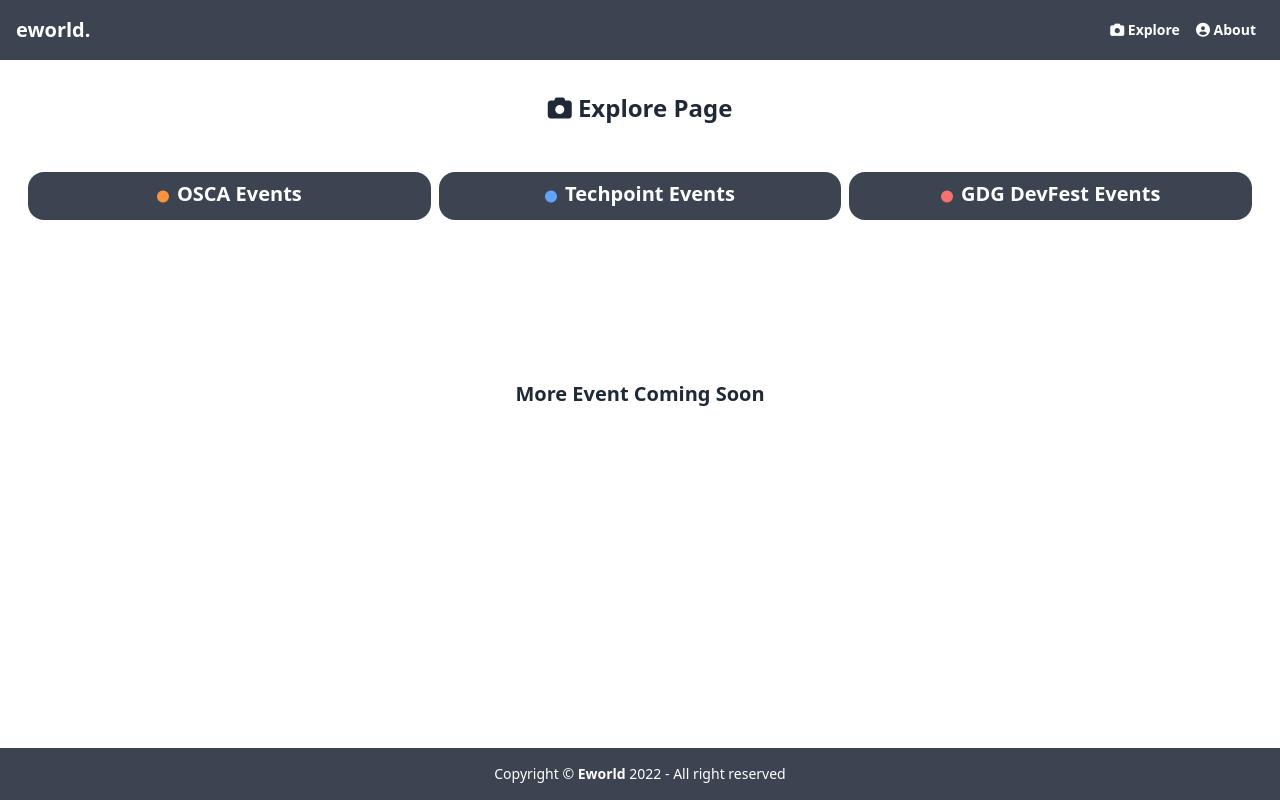
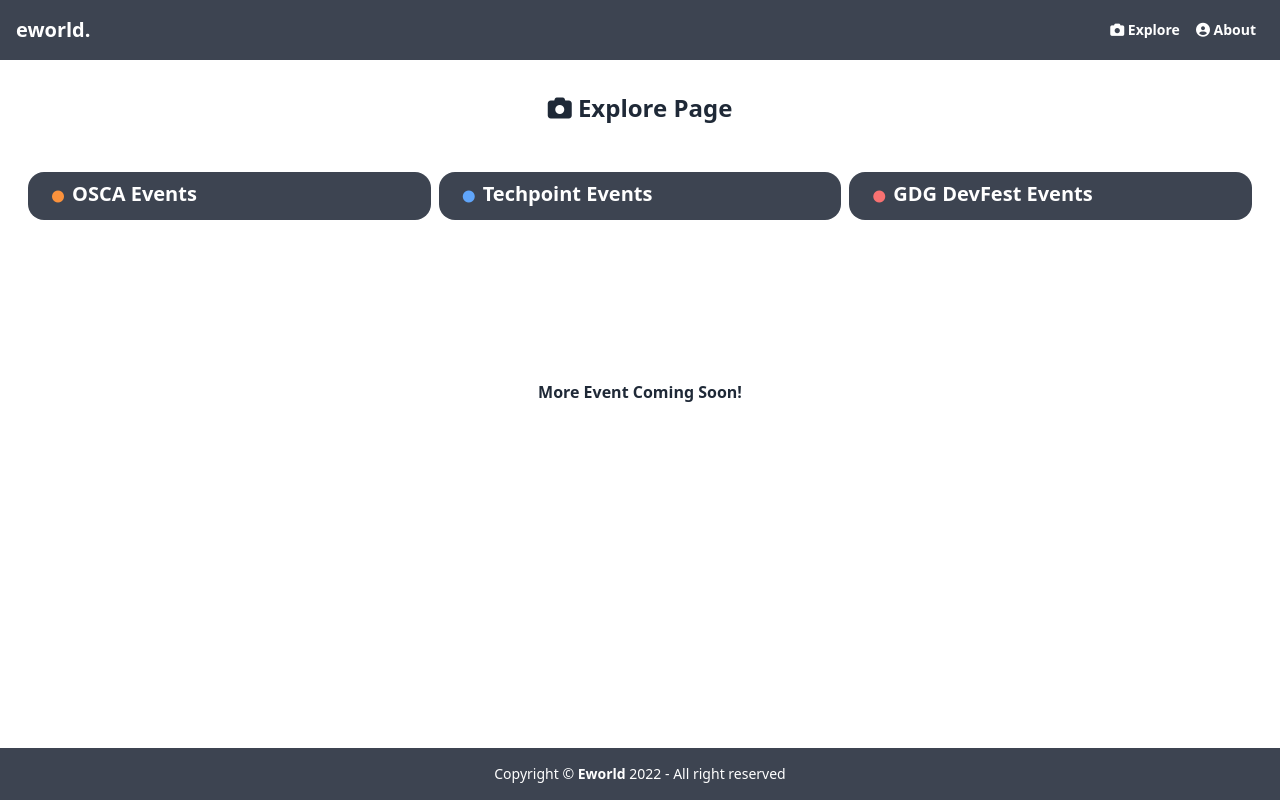
Before and after one commit to josephe44/Tech-event-portfolio, a React (Create React App) app: page /explore in a window 1280 px wide. Built offline with nearby package versions, Linux system fonts and the light colour scheme; no server answers.

Commit message:
added framer motion to the codebase

```diff
--- a/package.json
+++ b/package.json
@@ -9,6 +9,7 @@
     "@testing-library/user-event": "^13.5.0",
     "daisyui": "^2.15.0",
     "firebase": "^9.8.1",
+    "framer-motion": "^6.3.4",
     "react": "^18.1.0",
     "react-awesome-lightbox": "^1.8.1",
     "react-dom": "^18.1.0",
--- a/src/components/Spinner.jsx
+++ b/src/components/Spinner.jsx
@@ -1,4 +1,4 @@
-import spinner from '../assets/images/loading.gif'
+import spinner from '../assets/images/Spinner.gif'
 
 function Spinner() {
   return (
--- a/src/pages/AboutPage.jsx
+++ b/src/pages/AboutPage.jsx
@@ -1,12 +1,16 @@
+import { motion } from 'framer-motion'
+
 function AboutPage() {
   return (
     <div className="grid grid-cols-1 place-items-center mt-4">
       <div className="w-24 h-24 mx-auto">
-        <img
-          className="w-full rounded-full"
-          src="https://res.cloudinary.com/eworldtech/image/upload/c_scale,w_1024/v1653593839/oscafest%202022%20pictures/IMG_20220326_090350_2_uavsuf.jpg"
-          alt="about-img"
-        />
+        <motion.div whileHover={{ scale: 1.3 }} whileTap={{ scale: 0.9 }}>
+          <img
+            className="w-full rounded-full"
+            src="https://res.cloudinary.com/eworldtech/image/upload/c_scale,w_1024/v1653593839/oscafest%202022%20pictures/IMG_20220326_090350_2_uavsuf.jpg"
+            alt="about-img"
+          />
+        </motion.div>
       </div>
       <div className="mt-6 md:text-center sm:text-left lg:w-3/5">
         <h1 className="text-2xl font-bold mb-2">
--- a/src/pages/ExplorePage.jsx
+++ b/src/pages/ExplorePage.jsx
@@ -1,18 +1,35 @@
 import { Link } from 'react-router-dom'
+import { motion } from 'framer-motion'
 
 function ExplorePage() {
+  const bounceTransition = {
+    y: {
+      duration: 0.4,
+      yoyo: Infinity,
+      ease: "easeOut",
+    },
+    backgroundColor: {
+      duration: 0,
+      yoyo: Infinity,
+      ease: "easeOut",
+      repeatDelay: 0.8,
+    },
+  }
   return (
     <>
       <header>
         <nav>
-          <h1 className="text-2xl mt-4 font-bold text-center"><i class="fa-solid fa-camera"></i> Explore Page</h1>
+          <h1 className="text-2xl mt-4 font-bold text-center">
+            <i class="fa-solid fa-camera"></i> Explore Page
+          </h1>
         </nav>
       </header>
       <div className="2xl:container mx-auto">
         <div className="grid grid-cols-1 md:grid-cols-2 lg:grid-cols-3 gap-2 mx-4 mt-8">
+          <motion.div whileHover={{ scale: 1.1 }} whileTap={{ scale: 0.9 }}>
             <Link to="/category/osca" className="card">
-            <div className="card bg-neutral text-neutral-content mt-4 text-center">
-              <h1 className="text-xl font-semibold p-2 mb-1">
+              <div className="card bg-neutral text-neutral-content mt-4">
+                <h1 className="text-xl font-semibold p-2 mb-1 ml-4">
                   <span>
                     <i className="fa-solid fa-circle text-xs mr-2 text-orange-400"></i>
                   </span>
@@ -20,9 +37,11 @@
                 </h1>
               </div>
             </Link>
+          </motion.div>
+          <motion.div whileHover={{ scale: 1.1 }} whileTap={{ scale: 0.9 }}>
           <Link to="/category/techpoint" className="card">
-            <div className="card bg-neutral text-neutral-content mt-4 text-center">
-              <h1 className="text-xl font-semibold p-2 mb-1">
+            <div className="card bg-neutral text-neutral-content mt-4">
+              <h1 className="text-xl font-semibold p-2 mb-1 ml-4">
                 <span>
                   <i className="fa-solid fa-circle text-xs mr-2 text-blue-400"></i>
                 </span>
@@ -30,9 +49,11 @@
               </h1>
             </div>
           </Link>
+          </motion.div>
+          <motion.div whileHover={{ scale: 1.1 }} whileTap={{ scale: 0.9 }}>
           <Link to="/category/devfest" className="card">
-          <div className="card bg-neutral text-neutral-content mt-4 text-center">
-              <h1 className="text-xl font-semibold p-2 mb-1">
+            <div className="card bg-neutral text-neutral-content mt-4">
+              <h1 className="text-xl font-semibold p-2 mb-1 ml-4">
                 <span>
                   <i className="fa-solid fa-circle text-xs mr-2 text-red-400"></i>
                 </span>
@@ -40,10 +61,17 @@
               </h1>
             </div>
           </Link>
+          </motion.div>
         </div>
       </div>
-      <div className="text-center text-xl lg:mt-40 md:mt-20 sm:mt-10 font-semibold">
-        <p className="mt-10">More Event Coming Soon</p>
+      <div className="text-center text-md lg:mt-40 md:mt-20 sm:mt-10 font-semibold">
+        <motion.div
+          transition={bounceTransition}
+          animate={{
+          y: ["30%", "-30%"] }}
+        >
+        <p className="mt-10">More Event Coming Soon!</p>
+        </motion.div>
       </div>
     </>
   )
--- a/src/pages/HomePage.jsx
+++ b/src/pages/HomePage.jsx
@@ -1,18 +1,23 @@
 import { Link } from 'react-router-dom'
-import profileImage from '../assets/images/twitterpic.jpg'
+import { motion } from 'framer-motion'
 
 function HomePage() {
   return (
     <div className="hero h-full bg-base-200">
       <div className="hero-content text-center">
         <div className="max-w-md">
-          <div>
+          <motion.div
+            animate={{
+              scale: [0.8, 1.2, 1],
+              rotate: [0, 90, 0]
+            }}
+          >
             <img
               className="w-56 h-56 rounded-full mx-auto object-cover"
               src="https://res.cloudinary.com/eworldtech/image/upload/c_scale,w_1024/v1653593839/oscafest%202022%20pictures/IMG_20220326_090350_2_uavsuf.jpg"
               alt="profileImage"
             />
-          </div>
+          </motion.div>
           <h1 className="text-3xl font-bold">Tech Event Portfolio</h1>
           <p className="py-3">
             All attended events, ranging from GDG Devfest, TechPoint and OSCA
```
Also changed, not shown: src/assets/images/Spinner.gif (added), 1 other file (tests, documents, lock files or other folders). Lines whose indentation alone changed are shown as unchanged.
